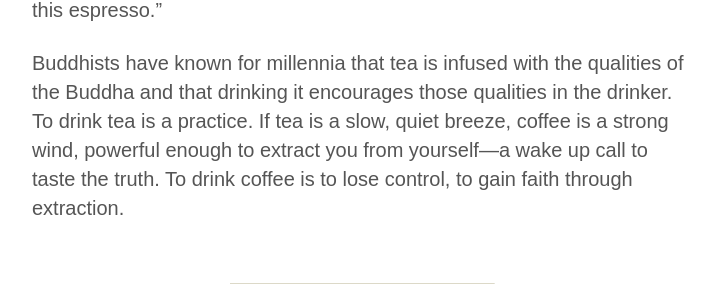
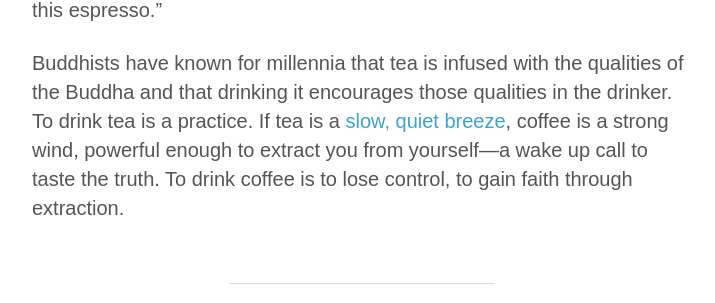
Before and after one commit to kmcgillivray/kmcgillivray.github.io, a Jekyll site: the page built from _posts/2017-02-09-a-tempest-in-a-coffee-cup.md, in a window 1280 px wide and 900 px high, scrolled down 569 px. Shown: the part 208-511 px from the top of the window, without its empty margins (278-993 px from the left). Built offline with Jekyll 4.4.1, drawn with Linux system fonts in a browser that asks for light colours; nearby versions of some CDN libraries; some of the changed lines change nothing that is shown.

Commit message:
Add link

```diff
--- a/_posts/2017-02-09-a-tempest-in-a-coffee-cup.md
+++ b/_posts/2017-02-09-a-tempest-in-a-coffee-cup.md
@@ -12,7 +12,7 @@ Moses saw a burning bush, but did he ever meet God through a coffee cup? Did vis
 
 When Jesus calmed the storm when his disciples were worried on the boat, did he then say, "Be not afraid—you think that's a tempest? Taste this espresso."
 
-Buddhists have known for millennia that tea is infused with the qualities of the Buddha and that drinking it encourages those qualities in the drinker. To drink tea is a practice. If tea is a slow, quiet breeze, coffee is a strong wind, powerful enough to extract you from yourself—a wake up call to taste the truth. To drink coffee is to lose control, to gain faith through extraction.
+Buddhists have known for millennia that tea is infused with the qualities of the Buddha and that drinking it encourages those qualities in the drinker. To drink tea is a practice. If tea is a [slow, quiet breeze](/making-is-breathing), coffee is a strong wind, powerful enough to extract you from yourself—a wake up call to taste the truth. To drink coffee is to lose control, to gain faith through extraction.
 
 ---
 
```
